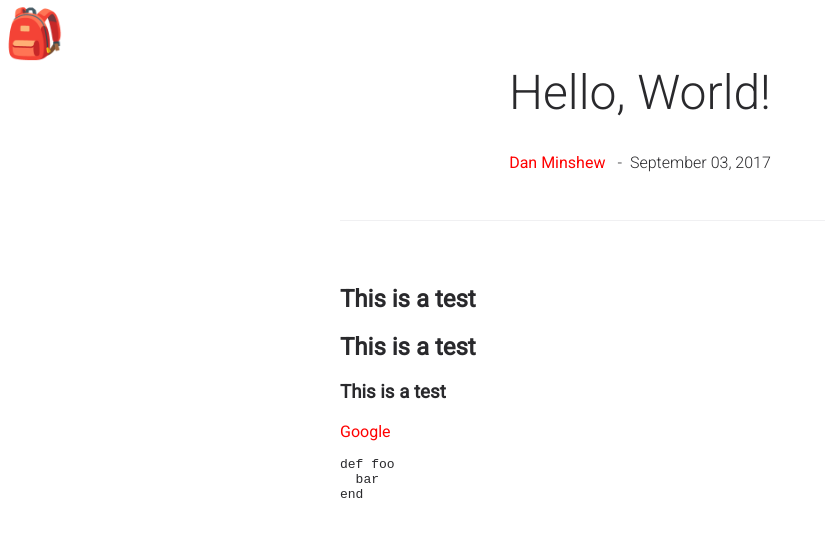
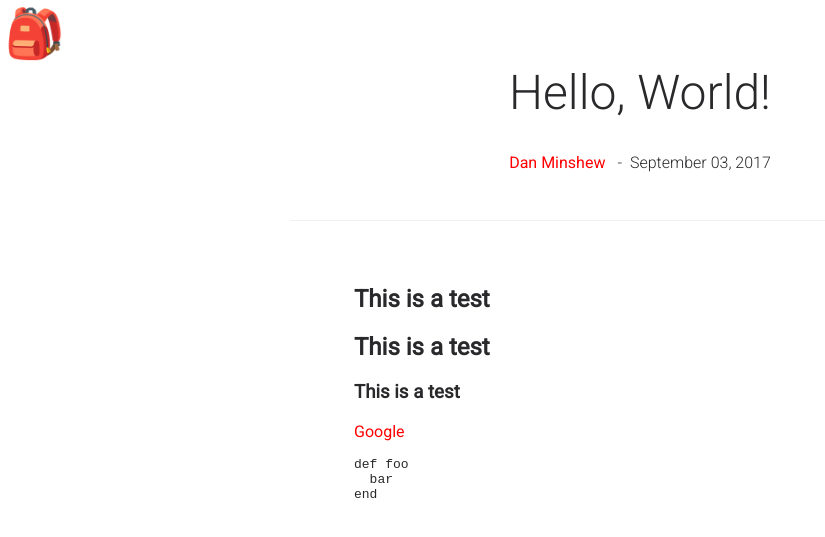
Before and after one commit to techmilldenton/blog, a Jekyll site: the page built from _posts/2017-09-03-hello-world.md, in a window 1280 px wide. Shown: the top 537 px of the page, without its empty margins (0-825 px from the left). Built offline with Jekyll 4.4.1, drawn with Linux system fonts in a browser that asks for light colours.

Commit message:
pad article rather that alter container width

```diff
--- a/css/main.scss
+++ b/css/main.scss
@@ -33,6 +33,7 @@ a {
 
 article {
   margin-top: 4rem;
+  padding: 0 64px;
 }
 
 blockquote {
@@ -61,7 +62,7 @@ blockquote {
 }
 
 .container {
-  max-width: 600px;
+  max-width: 700px;
   margin-left: auto;
   margin-right: auto;
   padding: 0 1rem;
```
